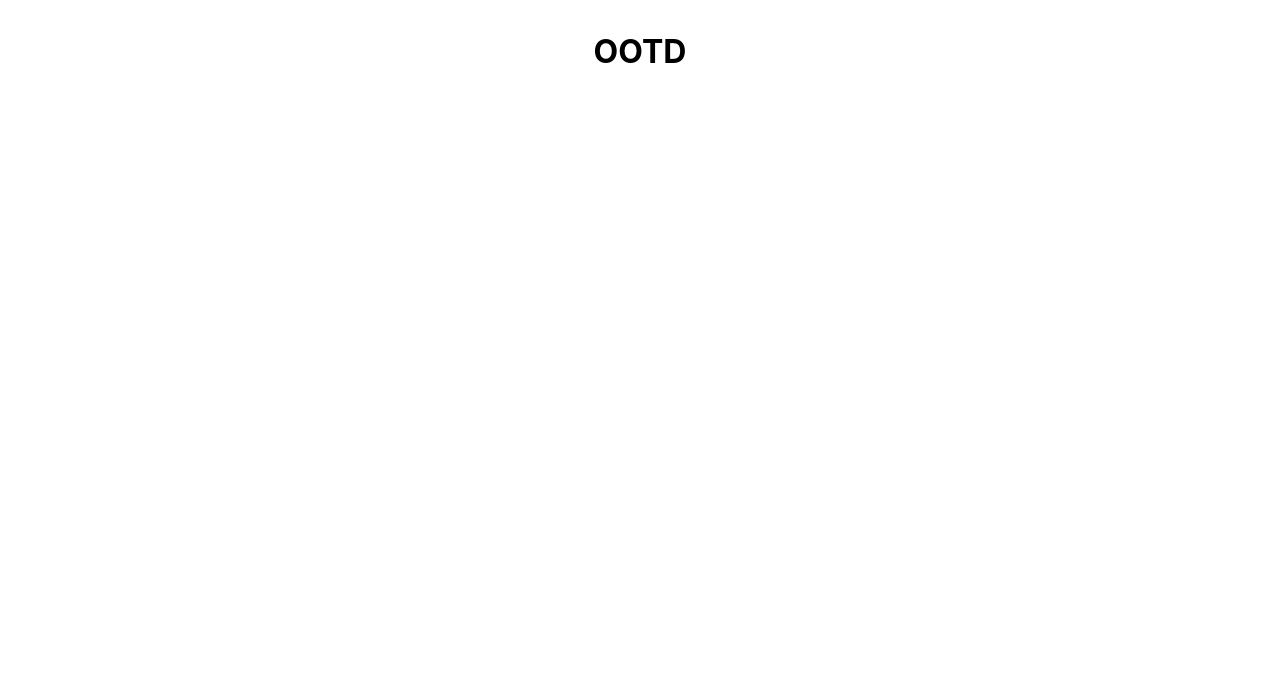
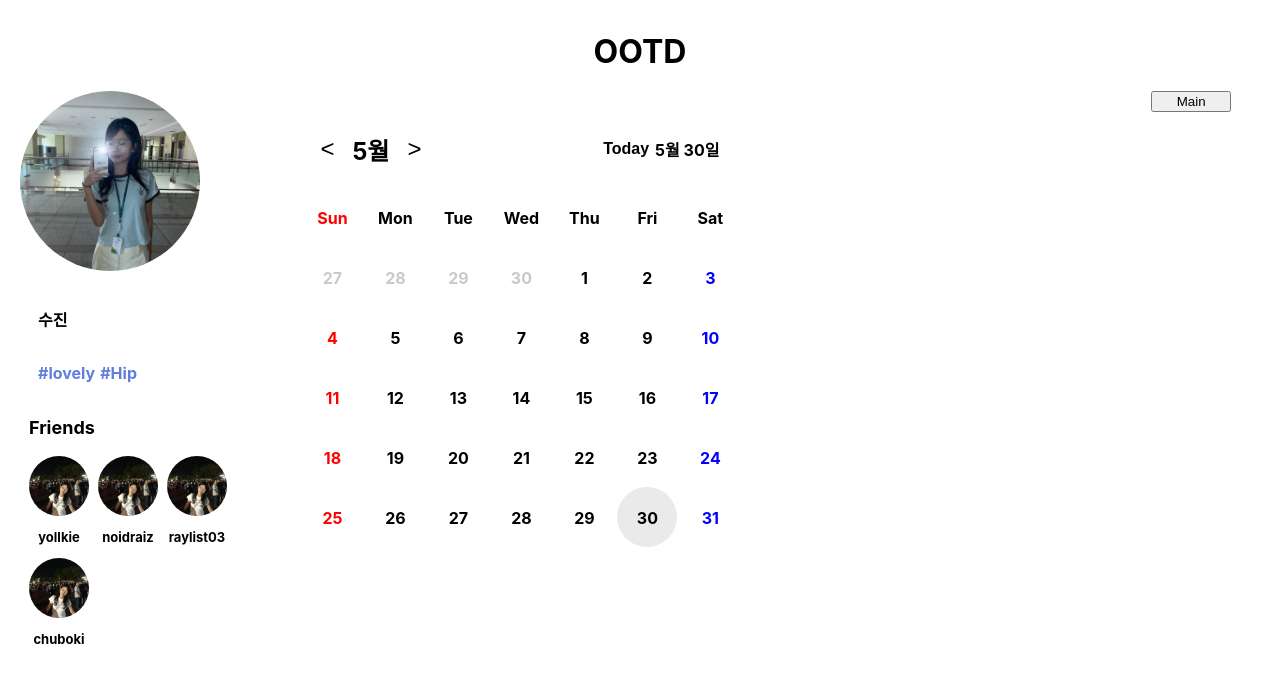
Before and after one commit to osj1405/OOTD, a React (Create React App) app: page /friendpage/1 in a window 1280 px wide. Shown: the top 682 px of the page. Built offline with nearby package versions, Linux system fonts and the light colour scheme.

Commit message:
make friend page

```diff
--- a/src/FriendPage.jsx
+++ b/src/FriendPage.jsx
@@ -1,11 +1,41 @@
+import SideProfile from './component/SideProfile'
 import styles from './FriendPage.module.css'
+import { useParams, useNavigate } from 'react-router'
+import { useState } from 'react';
+import Calendar from './component/Calendar';
+
 
 export default function FriendPage() {
+    const [selectedDay, setSelectedDay] = useState(new Date());
+    const onSelectDay = (day) => {
+        setSelectedDay(day)
+    }
 
+    const params = useParams();
+    const navigate = useNavigate();
+    const id = params.id.slice(1, params.id.length);
+    const [name, setName] = useState("friend");
     return (
         <>
             <div className={styles.container}>
                 <p className={styles.title}>OOTD</p>
+                <div className={styles.contentContainer}>
+                    <div className={styles.sidebar}>
+                        <SideProfile idInfo={id} />
+                    </div>
+                    <div className={styles.content}>
+                        <div className={styles.goMainContainer}>
+                            <button
+                                className={styles.goMainButton}
+                                onClick={()=>{
+                                    navigate("/main")
+                                }}>Main</button>
+                        </div>
+                        <Calendar
+                            selectedDay={selectedDay}
+                            onSelectDay={onSelectDay} />
+                    </div>
+                </div>
             </div>
         </>
     )
--- a/src/FriendPage.module.css
+++ b/src/FriendPage.module.css
@@ -11,3 +11,33 @@
     padding-top: 32px;
     padding-bottom: 20px;
 }
+
+.contentContainer {
+    display: flex;
+    flex-direction: row;
+    gap: 8%;
+}
+
+.sidebar {
+    display: flex;
+    flex: 1;
+    flex-direction: column;
+    min-width: 200px;
+}
+
+.goMainContainer {
+    display: flex;
+    flex-direction: row-reverse;
+    margin-right: 5%;
+}
+
+.goMainButton {
+    width: 80px;
+}
+
+
+.content {
+    display: flex;
+    flex-direction: column;
+    flex: 50;
+}
--- a/src/Main.jsx
+++ b/src/Main.jsx
@@ -61,7 +61,7 @@ function Main(){
             <p className={styles.title}>OOTD</p>
             <div className={styles.contentContainer}>
                 <div className={styles.sidebar}>
-                    <SideProfile setOpenModal={setOpenModal} />
+                    <SideProfile setOpenModal={setOpenModal} idInfo="pumupcld" />
                 </div>
                 <div className={styles.content}>
                     <div className={styles.logoutField}>
--- a/src/MyPage.jsx
+++ b/src/MyPage.jsx
@@ -30,7 +30,7 @@ export default function MyPage(){
                 <p className={styles.title}>OOTD</p>
                 <div className={styles.contentContainer}>
                     <div className={styles.sidebar}>
-                        <SideProfile setOpenModal={setOpenModal}/>
+                        <SideProfile setOpenModal={setOpenModal} idInfo="pumupcld"/>
                     </div>
                     <div className={styles.content}>
                         <div className={styles.goMainContainer}>
--- a/src/component/FriendModal.jsx
+++ b/src/component/FriendModal.jsx
@@ -1,5 +1,5 @@
 import styles from "./FriendModal.module.css";
-import { useNavigate, useParams } from "react-router";
+import { useNavigate } from "react-router";
 
 export default function FriendModal ({
     isOpen,
@@ -7,7 +7,6 @@ export default function FriendModal ({
     profileImage,
 }){
     const navigate = useNavigate();
-    const param = useParams();
 
     if(!isOpen)
         return null;
@@ -16,7 +15,9 @@ export default function FriendModal ({
     return(
         <>
             <div className={styles.container}>
-                <div className={styles.infoContainer}>
+                <div
+                className={styles.infoContainer}
+                onClick={()=>navigate(`/friendpage/:${id}`)}>
                     <img
                         src={profileImage}
                         alt="friend profile"
@@ -25,7 +26,7 @@ export default function FriendModal ({
                 </div>
                 <button
                     className={styles.followButton}
-                    onClick={()=>navigate(`/friendpage/:${param.id}`)}>팔로우</button>
+                    >팔로우</button>
             </div>
         </>
     )
--- a/src/component/SideProfile.jsx
+++ b/src/component/SideProfile.jsx
@@ -9,10 +9,11 @@ import FriendModal from "./FriendModal";
 
 export default function SideProfile({
     setOpenModal = () => {},
+    idInfo
 }){
     let navigate = useNavigate();
     const params = useParams();
-    const [id, setId] = useState("pumupcld");
+    const [id, setId] = useState(idInfo);
     const [nickname, setNickName] = useState("수진");
     const [profileImage, setProfileImage] = useState(myImage);
 
@@ -73,13 +74,14 @@ export default function SideProfile({
                     <p className={styles.tag}>#lovely</p>
                     <p className={styles.tag}>#Hip</p>
                 </div>
-                <button
+                {id === "pumupcld" && <><button
                     className={styles.profileSetButton}
                     onClick={()=>{navigate(`/editprofile/:${params.id}`)}}
                     >프로필 수정</button>
                 <button
                     className={styles.writePostButton}
                     onClick={setOpenModal}>포스트하기</button>
+                </>}
                 <div className={styles.friendsContainer}>
                     <p>Friends</p>
                     {
```
